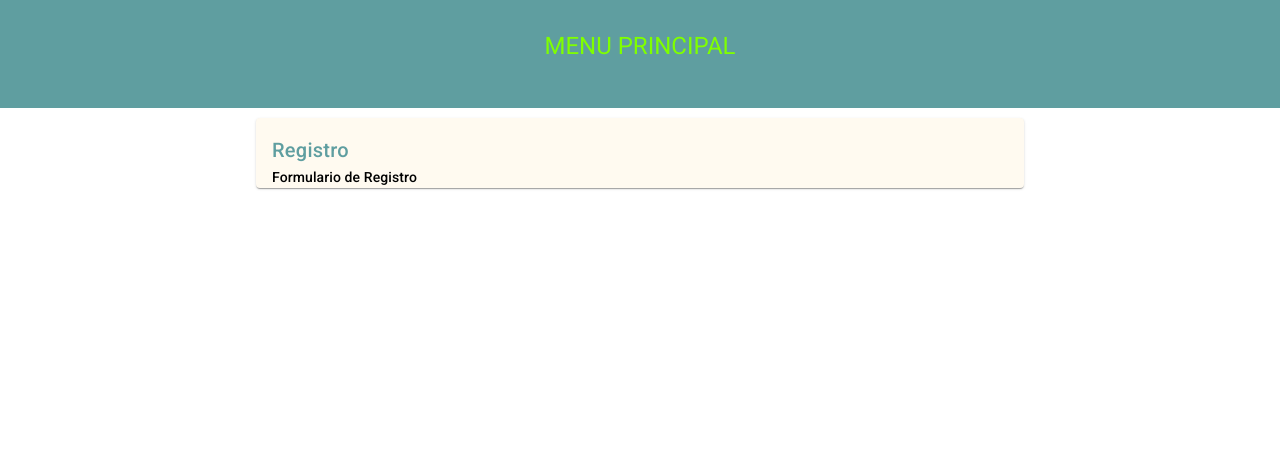
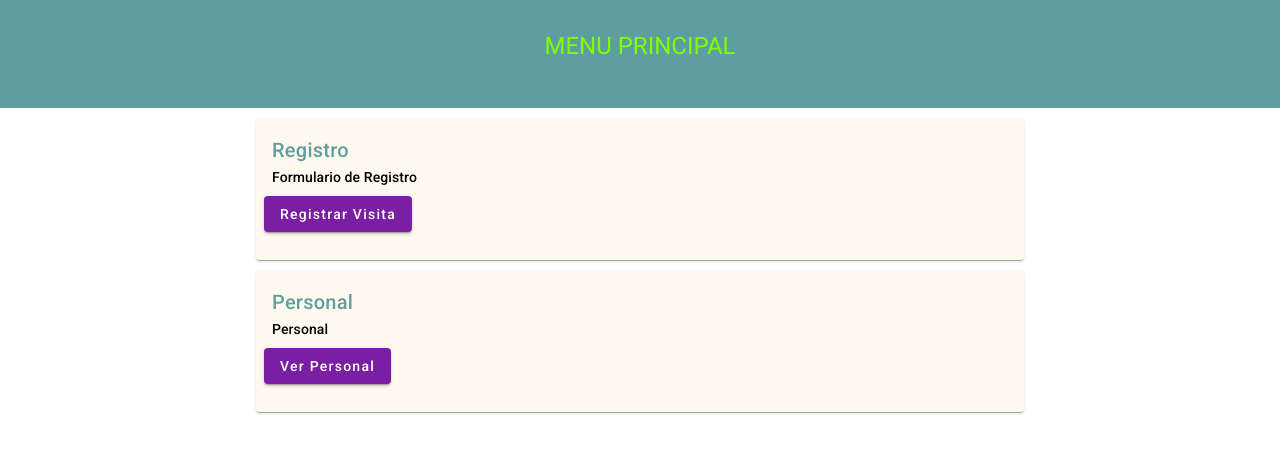
Before and after one commit to tasajos/ProANCS, an Angular app in the folder ProyN/: page /principal in a window 1280 px wide. Before the commit this address led to /. Shown: the top 452 px of the page. Built offline with nearby package versions, Linux system fonts and the light colour scheme.

Commit message:
buttons actions

```diff
--- a/ProyN/src/app/Components/principal/principal.component.html
+++ b/ProyN/src/app/Components/principal/principal.component.html
@@ -7,6 +7,22 @@
           <mat-card-title>Registro</mat-card-title>
           <mat-card-subtitle class="sub">Formulario de Registro</mat-card-subtitle>
         </mat-card-header>
+        <mat-card-actions>
+            <button mat-raised-button color="primary" routerLink="/usuarios">Registrar Visita</button>
+
+        </mat-card-actions>
+        <br>
+      </mat-card>
+      <mat-card class="card">
+        <mat-card-header>
+          <mat-card-title>Personal</mat-card-title>
+          <mat-card-subtitle class="sub">Personal</mat-card-subtitle>
+        </mat-card-header>
+        <mat-card-actions>
+            <button mat-raised-button color="primary" routerLink="/listar">Ver Personal</button>
+
+        </mat-card-actions>
+        <br>
       </mat-card>
 
 </div>
--- a/ProyN/src/app/app-routing.module.ts
+++ b/ProyN/src/app/app-routing.module.ts
@@ -1,7 +1,19 @@
 import { NgModule } from '@angular/core';
 import { RouterModule, Routes } from '@angular/router';
+//Componentes
+import { EliminarUsuarioComponent } from './Components/eliminar-usuario/eliminar-usuario.component';
+import { ListarUsuarioComponent } from './Components/listar-usuario/listar-usuario.component';
+import { PrincipalComponent } from './Components/principal/principal.component';
+import { UsuarioComponent } from './Components/usuario/usuario.component';
 
-const routes: Routes = [];
+const routes: Routes = [
+{path: '', redirectTo:'principal',pathMatch:'full'},
+{path: 'principal',component:PrincipalComponent},
+{path: 'eliminar',component:EliminarUsuarioComponent},
+{path: 'listar',component:ListarUsuarioComponent},
+{path: 'usuarios',component:UsuarioComponent}
+
+];
 
 @NgModule({
   imports: [RouterModule.forRoot(routes)],
--- a/ProyN/src/app/app.component.html
+++ b/ProyN/src/app/app.component.html
@@ -1 +1 @@
-<app-principal></app-principal>
+<router-outlet></router-outlet>
--- a/ProyN/src/app/app.module.ts
+++ b/ProyN/src/app/app.module.ts
@@ -14,6 +14,7 @@ import { MatSlideToggleModule } from '@angular/material/slide-toggle';
 import { Component } from '@angular/core';
 import { RouterModule } from '@angular/router';
 import {MatCardModule} from '@angular/material/card';
+import {MatButtonModule} from '@angular/material/button';
 
 
 @NgModule({
@@ -29,7 +30,8 @@ import {MatCardModule} from '@angular/material/card';
     AppRoutingModule,
     BrowserAnimationsModule,
     MatSlideToggleModule,
-    MatCardModule
+    MatCardModule,
+    MatButtonModule
 
 
   ],
```
